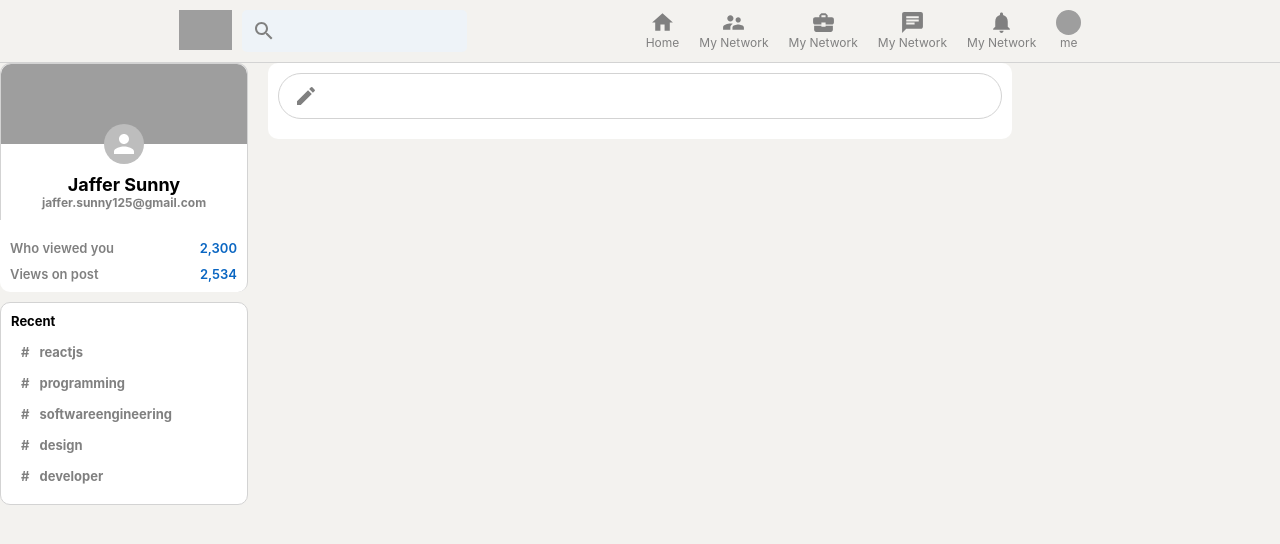
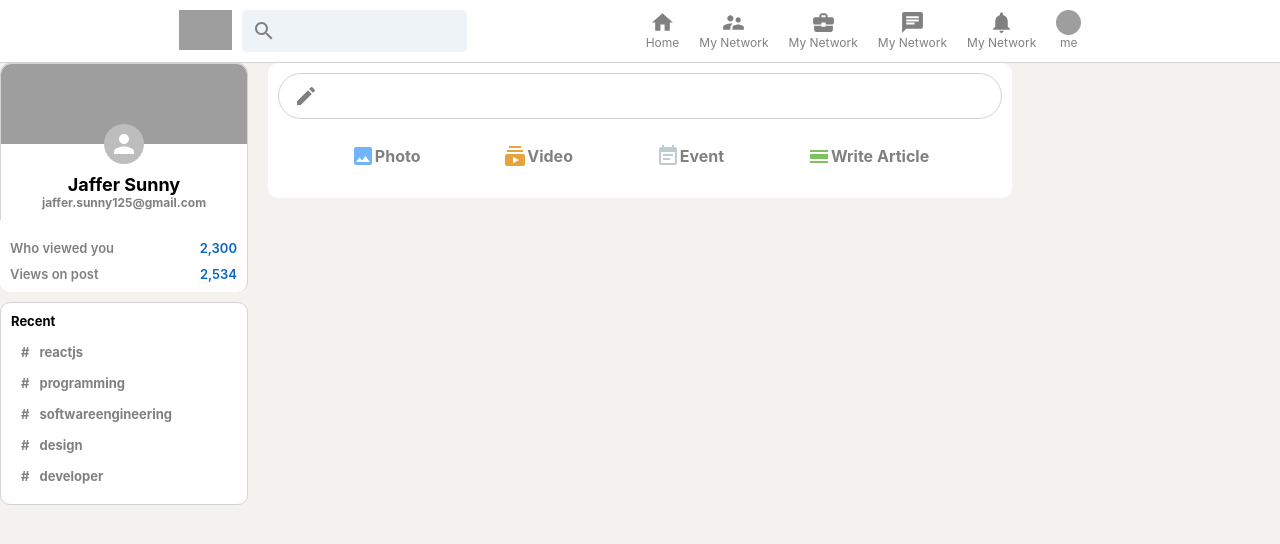
Before and after one commit to jaffasunny/linkedIn-clone-project, a React (Create React App) app: page / in a window 1280 px wide. Shown: the top 544 px of the page. Built offline with nearby package versions, Linux system fonts and the light colour scheme; grey boxes are pictures that could not be loaded.

Commit message:
Working on feed

```diff
--- a/src/Feed.css
+++ b/src/Feed.css
@@ -36,3 +36,8 @@
 .feed__input > form > button {
 	display: none;
 }
+
+.feed__inputOptions {
+	display: flex;
+	justify-content: space-evenly;
+}
--- a/src/Feed.js
+++ b/src/Feed.js
@@ -1,6 +1,13 @@
-import { Create } from "@mui/icons-material";
+import {
+	CalendarViewDay,
+	Create,
+	EventNote,
+	Image,
+	Subscriptions,
+} from "@mui/icons-material";
 import React from "react";
 import "./Feed.css";
+import InputOption from "./InputOption";
 
 function Feed() {
 	return (
@@ -13,6 +20,16 @@ function Feed() {
 						<button type="submit">Send</button>
 					</form>
 				</div>
+				<div className="feed__inputOptions">
+					<InputOption Icon={Image} title="Photo" color="#70B5F9" />
+					<InputOption Icon={Subscriptions} title="Video" color="#e7a33e" />
+					<InputOption Icon={EventNote} title="Event" color="#c0cbcd" />
+					<InputOption
+						Icon={CalendarViewDay}
+						title="Write Article"
+						color="#7fc15e"
+					/>
+				</div>
 			</div>
 		</div>
 	);
--- a/src/Header.css
+++ b/src/Header.css
@@ -4,6 +4,7 @@
 	z-index: 999;
 	display: flex;
 	justify-content: space-evenly;
+	background-color: white;
 	border-bottom: 0.1px solid lightgray;
 	padding-top: 10px;
 	padding-bottom: 10px;
--- /dev/null
+++ b/src/InputOption.css
@@ -0,0 +1,17 @@
+.inputOption {
+	display: flex;
+	align-items: center;
+	margin-top: 15px;
+	padding: 10px;
+	color: gray;
+	cursor: pointer;
+}
+
+.inpurtOption:hover {
+	background-color: whitesmoke;
+	border-radius: 10px;
+}
+
+.inpurtOption > h4 {
+	margin-left: 5px;
+}
--- /dev/null
+++ b/src/InputOption.js
@@ -0,0 +1,13 @@
+import React from "react";
+import "./InputOption.css";
+
+function InputOption({ title, Icon, color }) {
+	return (
+		<div className="inputOption">
+			<Icon style={{ color: color }} />
+			<h4>{title}</h4>
+		</div>
+	);
+}
+
+export default InputOption;
```
